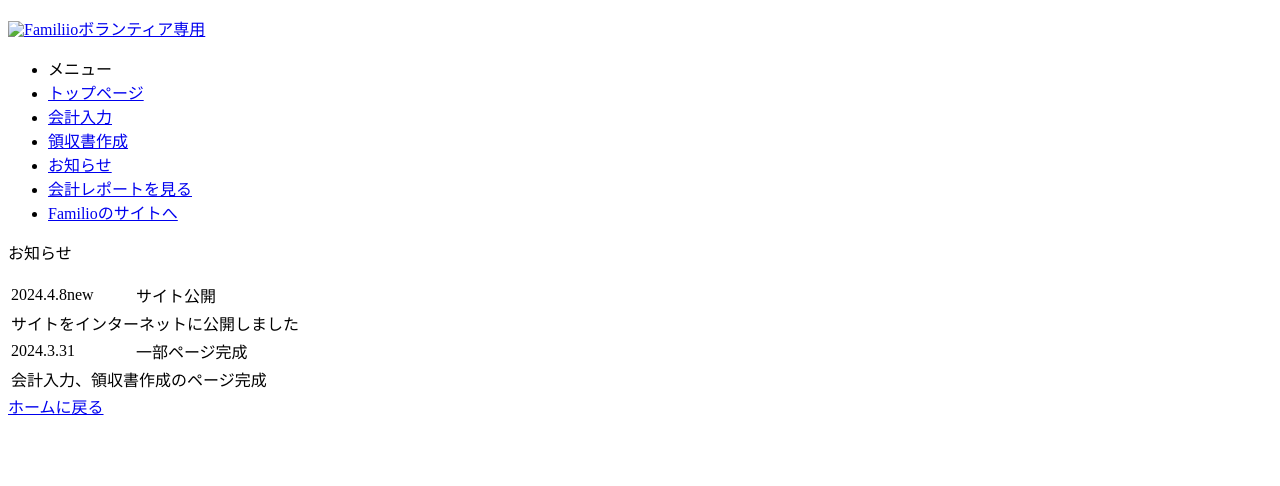
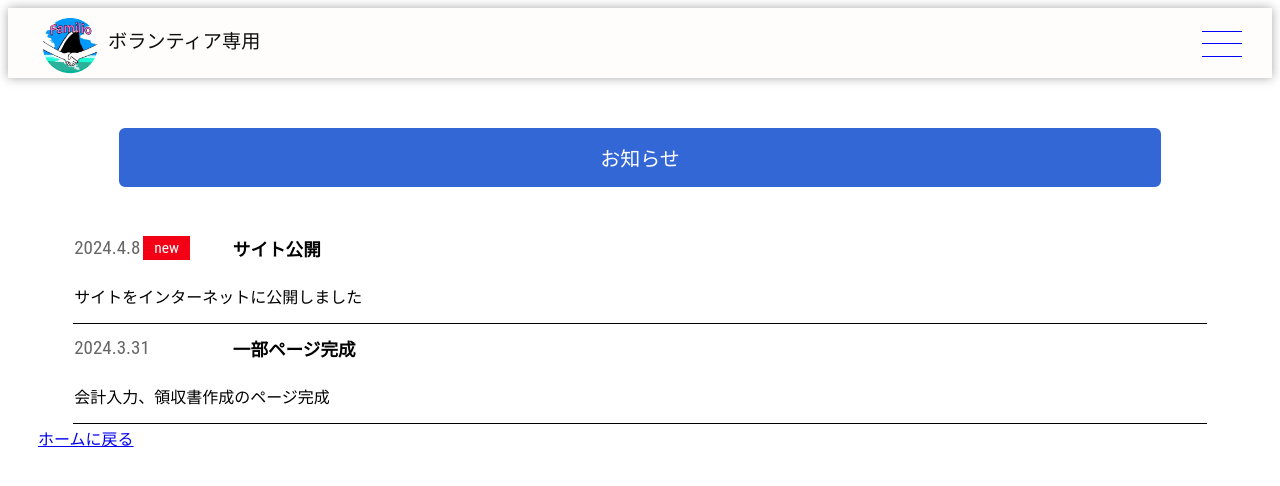
Before and after one commit to nakajim0720/familio, a plain HTML site: page html/news.html in a window 1280 px wide. Drawn offline with nearby package versions, Linux system fonts and the light colour scheme; the site is published under a folder, as on GitHub Pages, so addresses that start at the root find nothing.

Commit message:
Update news.html

```diff
--- a/html/news.html
+++ b/html/news.html
@@ -4,16 +4,16 @@
   <meta charset="UTF-8">
   <meta name="viewport" content="width=device-width, initial-scale=1.0">
   <title>お知らせ</title>
-  <link rel="stylesheet" href="/css/style4.css">
-  <link rel="stylesheet" href="/css/hum.css">
+  <link rel="stylesheet" href="../css/style4.css">
+  <link rel="stylesheet" href="../css/hum.css">
 </head>
 
 <body>
   <header>
     <div class="header-area">
       <p>
-        <a href="/familiogroup.html"  class="logo">
-          <img src="/Familio-icon.png" alt="Familiio">ボランティア専用
+        <a href="../familiogroup.html"  class="logo">
+          <img src="../Familio-icon.png" alt="Familiio">ボランティア専用
         </a>
       </p>
       <div class="hamburger">
@@ -26,16 +26,16 @@
     </div>
     <ul class="slide-menu">
       <li class="menu-title">メニュー</li>
-      <li><a href="/familiogroup.html"><img class="icon" src="/icon/home.svg" alt="">トップページ</a></li>
-      <li><a href="/html/form.html"><img class="icon" src="/icon/calcurater.svg" alt="">会計入力</a></li>
-      <li><a href="/html/receipt.html"><img class="icon" src="/icon/receipt.svg" alt="">領収書作成</a></li>
-      <li><a href="/html/news.html"><img class="icon" src="/icon/voice.svg" alt="">お知らせ</a></li>
-      <li class="link"><a href="https://drive.google.com/drive/u/0/folders/1VZSixxhPg7HKHurSr3JLgUGy-TtUz-sN"><img class="icon" src="/icon/graph.svg" alt="">会計レポートを見る</a></li>
-      <li><a href="https://sites.google.com/view/familio-group"><img class="icon" src="/icon/u-turn.svg" alt="">Familioのサイトへ</a></li>
+      <li><a href="../familiogroup.html"><img class="icon" src="../icon/home.svg" alt="">トップページ</a></li>
+      <li><a href="form.html"><img class="icon" src="../icon/calcurater.svg" alt="">会計入力</a></li>
+      <li><a href="receipt.html"><img class="icon" src="../icon/receipt.svg" alt="">領収書作成</a></li>
+      <li><a href="news.html"><img class="icon" src="../icon/voice.svg" alt="">お知らせ</a></li>
+      <li class="link"><a href="https://drive.google.com/drive/u/0/folders/1VZSixxhPg7HKHurSr3JLgUGy-TtUz-sN"><img class="icon" src="../icon/graph.svg" alt="">会計レポートを見る</a></li>
+      <li><a href="https://sites.google.com/view/familio-group"><img class="icon" src="../icon/u-turn.svg" alt="">Familioのサイトへ</a></li>
     </ul>
   </header>
   <script src="https://code.jquery.com/jquery-3.6.0.min.js" integrity="sha256-/xUj+3OJU5yExlq6GSYGSHk7tPXikynS7ogEvDej/m4=" crossorigin="anonymous"></script>
-  <script src="/script.js"></script>
+  <script src="../script.js"></script>
 
   <p class="title">お知らせ</p>
   <p class="explain">
@@ -66,7 +66,7 @@
  </table>
 
 
- <a href="/familiogroup.html" class="tohome">ホームに戻る</a>
+ <a href="../familiogroup.html" class="tohome">ホームに戻る</a>
 </body>
 
 </html>
```
